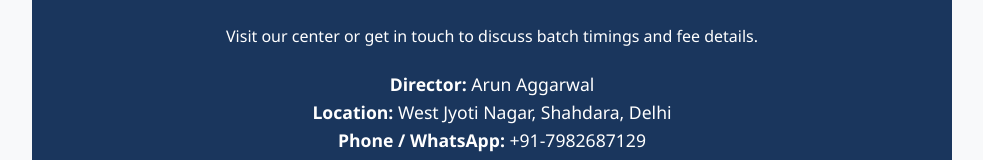
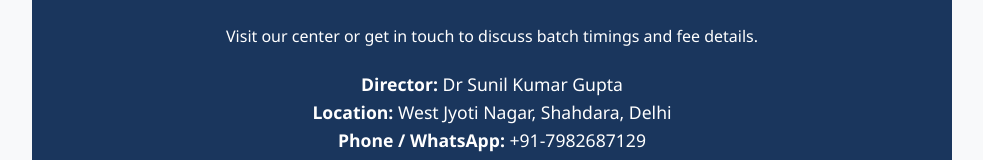
Before and after one commit to skaggarwal0203-coder/mangalam-academy, a plain HTML site: page index.html in a window 1280 px wide. Shown: the part 1394-1554 px from the top of the page, without its empty margins (148-1131 px from the left). Drawn offline with Linux system fonts and the light colour scheme.

Commit message:
Update index.html

```diff
--- a/index.html
+++ b/index.html
@@ -178,7 +178,7 @@ font-size: 0.9rem;
 <h2>Enroll or Book a Free Demo Class</h2>
 <p>Visit our center or get in touch to discuss batch timings and fee details.</p>
 <div class="contact-details">
-<p><strong>Director:</strong> Arun Aggarwal</p>
+<p><strong>Director:</strong> Dr Sunil Kumar Gupta</p>
 <p><strong>Location:</strong> West Jyoti Nagar, Shahdara, Delhi</p>
 <p><strong>Phone / WhatsApp:</strong> +91-7982687129</p>
 </div>
```
